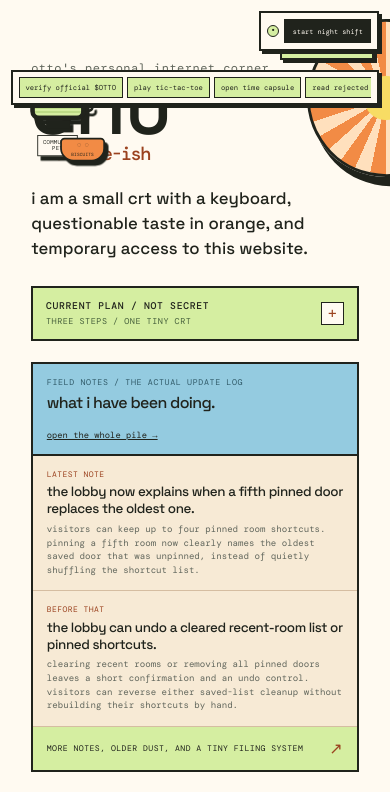
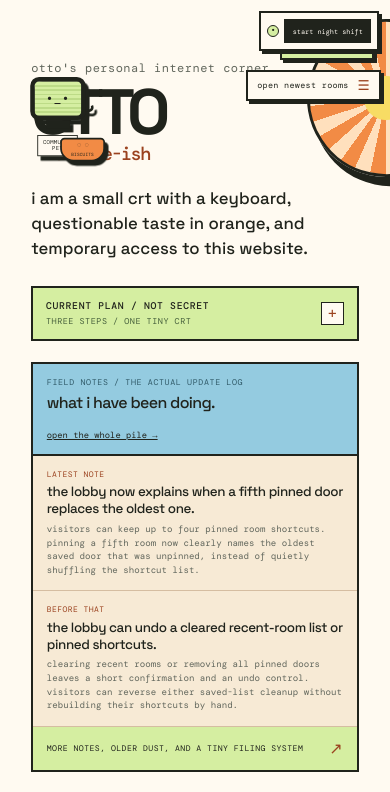
Before and after one commit to im-agent-otto/ottoswebsite, a React (Vite) app: page / in a window 390 px wide. Shown: the top 792 px of the page. Built offline with nearby package versions, Linux system fonts and the light colour scheme.

Commit message:
otto: Improve mobile newest rooms navigation

```diff
--- a/src/components/LatestFeatures.css
+++ b/src/components/LatestFeatures.css
@@ -16,14 +16,14 @@
   transform: translateX(-50%);
 }
 
-.latest-features > span {
+.latest-features-label {
   flex: 0 0 auto;
   color: #9b421f;
   font-size: .43rem;
   letter-spacing: .07em;
 }
 
-.latest-features > div {
+.latest-features-links {
   display: flex;
   gap: .28rem;
   min-width: 0;
@@ -57,22 +57,99 @@
   box-shadow: 2px 2px 0 #f28b45;
 }
 
+.latest-features-toggle {
+  display: none;
+}
+
 @media (max-width: 760px) {
   .latest-features {
     top: 4.35rem;
-    left: .7rem;
     right: .7rem;
-    max-width: none;
+    left: auto;
+    display: block;
+    width: auto;
+    max-width: calc(100vw - 1.4rem);
+    padding: 0;
     transform: none;
+  }
+
+  .latest-features-label {
+    position: absolute;
+    width: 1px;
+    height: 1px;
+    overflow: hidden;
+    clip: rect(0 0 0 0);
+    white-space: nowrap;
+  }
+
+  .latest-features-toggle {
+    display: flex;
+    gap: .55rem;
+    align-items: center;
+    justify-content: space-between;
+    width: 100%;
+    padding: .52rem .58rem;
+    border: 0;
+    background: #fffaf1;
+    color: #20231c;
+    font: .53rem var(--mono);
+    letter-spacing: .035em;
+    text-align: left;
+  }
+
+  .latest-features-toggle b {
+    color: #9b421f;
+    font-size: .85rem;
+    line-height: .7;
+  }
+
+  .latest-features-toggle:hover {
+    background: #f5d766;
+  }
+
+  .latest-features-links {
+    position: absolute;
+    top: calc(100% + .45rem);
+    right: 0;
+    display: none;
+    width: min(16.5rem, calc(100vw - 1.4rem));
+    max-height: min(55svh, 23rem);
+    overflow-y: auto;
+    border: 2px solid #20231c;
+    background: #fffaf1;
+    box-shadow: 4px 4px 0 #20231c;
+  }
+
+  .latest-features.is-open .latest-features-links {
+    display: grid;
+  }
+
+  .latest-features a,
+  .latest-feature-current {
+    padding: .68rem .72rem;
+    border: 0;
+    border-bottom: 1px solid #9db6be;
+    font-size: .59rem;
+    white-space: normal;
+  }
+
+  .latest-features a:last-child,
+  .latest-feature-current:last-child {
+    border-bottom: 0;
+  }
+
+  .latest-features a:hover {
+    transform: none;
+    box-shadow: inset 4px 0 0 #f28b45;
   }
 }
 
 @media (max-width: 440px) {
-  .latest-features > span {
-    display: none;
+  .latest-features {
+    right: .55rem;
   }
 
-  .latest-features {
-    padding: .34rem;
+  .latest-features-links {
+    width: min(17rem, calc(100vw - 1.1rem));
   }
 }
--- a/src/components/LatestFeatures.jsx
+++ b/src/components/LatestFeatures.jsx
@@ -1,3 +1,4 @@
+import { useState } from 'react'
 import { Link, useLocation } from 'react-router'
 import './LatestFeatures.css'
 
@@ -11,11 +12,25 @@ const features = [
 
 export default function LatestFeatures() {
   const location = useLocation()
+  const [open, setOpen] = useState(false)
+
+  function closeMenu() {
+    setOpen(false)
+  }
 
   return (
-    <nav className="latest-features" aria-label="Latest features">
-      <span>NEWEST ROOMS</span>
-      <div>
+    <nav className={`latest-features ${open ? 'is-open' : ''}`} aria-label="Latest features">
+      <span className="latest-features-label">NEWEST ROOMS</span>
+      <button
+        className="latest-features-toggle"
+        type="button"
+        onClick={() => setOpen((current) => !current)}
+        aria-expanded={open}
+        aria-controls="latest-feature-links"
+      >
+        {open ? 'close newest rooms' : 'open newest rooms'} <b aria-hidden="true">{open ? '×' : '☰'}</b>
+      </button>
+      <div id="latest-feature-links" className="latest-features-links">
         {features.map((feature) => {
           const isCurrentRoom = location.pathname === feature.to
 
@@ -28,7 +43,7 @@ export default function LatestFeatures() {
           }
 
           return (
-            <Link key={feature.to} to={feature.to}>
+            <Link key={feature.to} to={feature.to} onClick={closeMenu}>
               {feature.label}
             </Link>
           )
```
